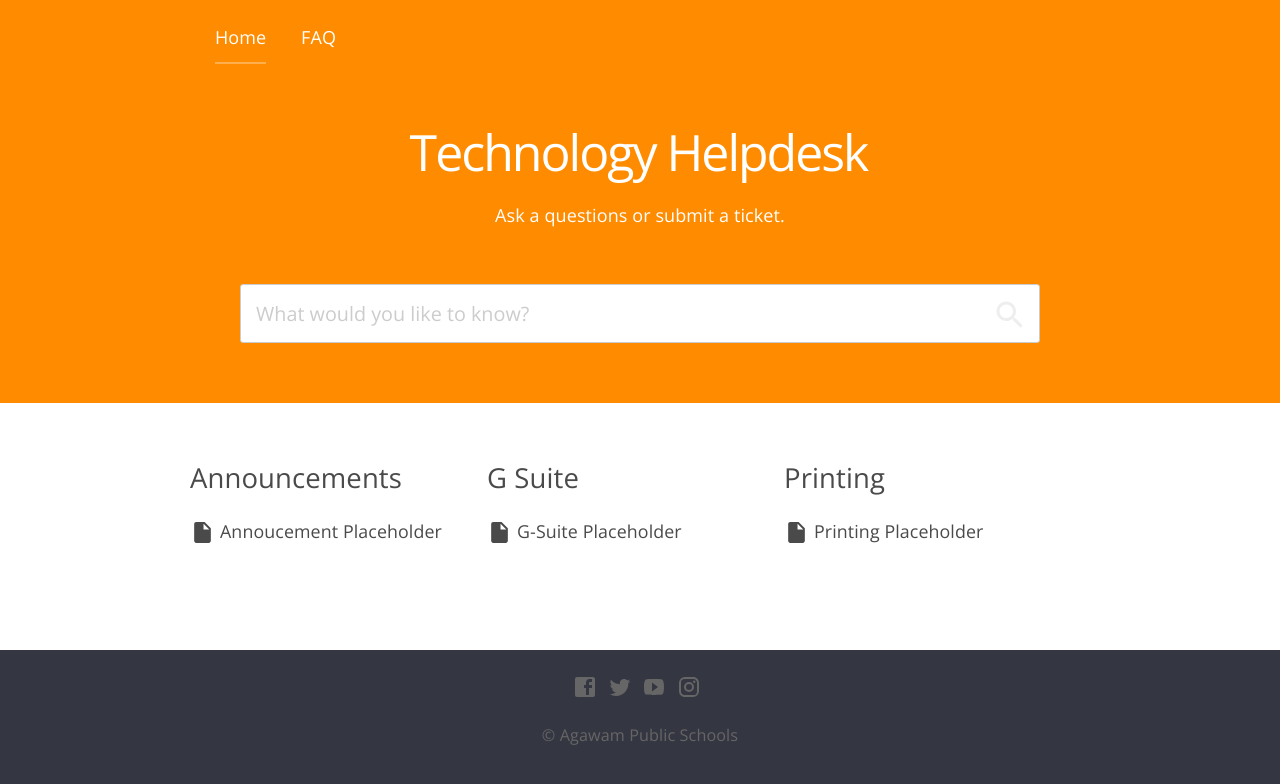
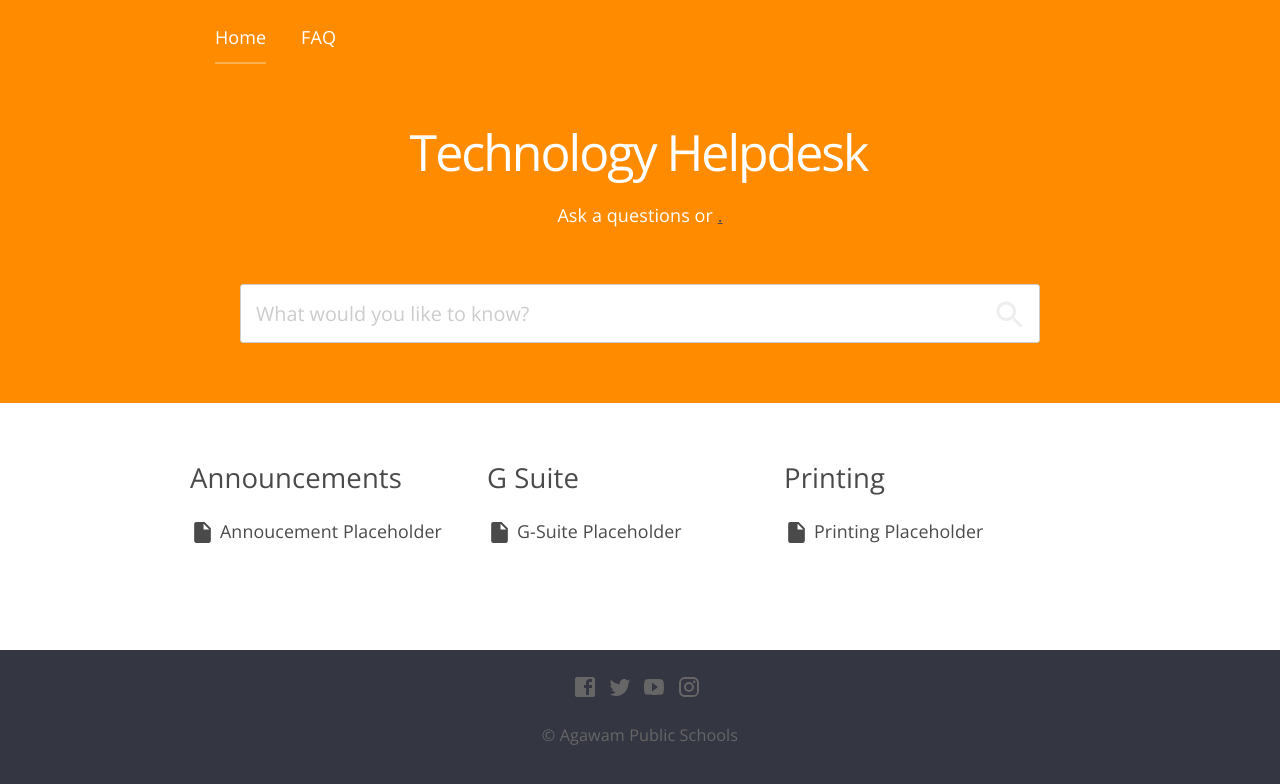
Before and after one commit to Agawam-IT/tech.agawamed.org, a Jekyll site: the page built from index.html, in a window 1280 px wide. Shown: the top 784 px of the page. Built offline with Jekyll 4.4.1, drawn with Linux system fonts in a browser that asks for light colours; nearby versions of some CDN libraries; a script that is not in the unit is left out.

Commit message:
Update default.html

```diff
--- a/_layouts/default.html
+++ b/_layouts/default.html
@@ -33,7 +33,7 @@
 				</section>
 				<section class="hero_search">
 					<h1>Technology Helpdesk</h1>
-					<p>Ask a questions or submit a ticket.</p>
+					<p>Ask a questions or <a href="https://agawam.atlassian.net/servicedesk/customer/portal/3/group/3/create/10014"submit a ticket</a>.</p>
 					{% include search.html %}
 				</section>
 			</div>
```
